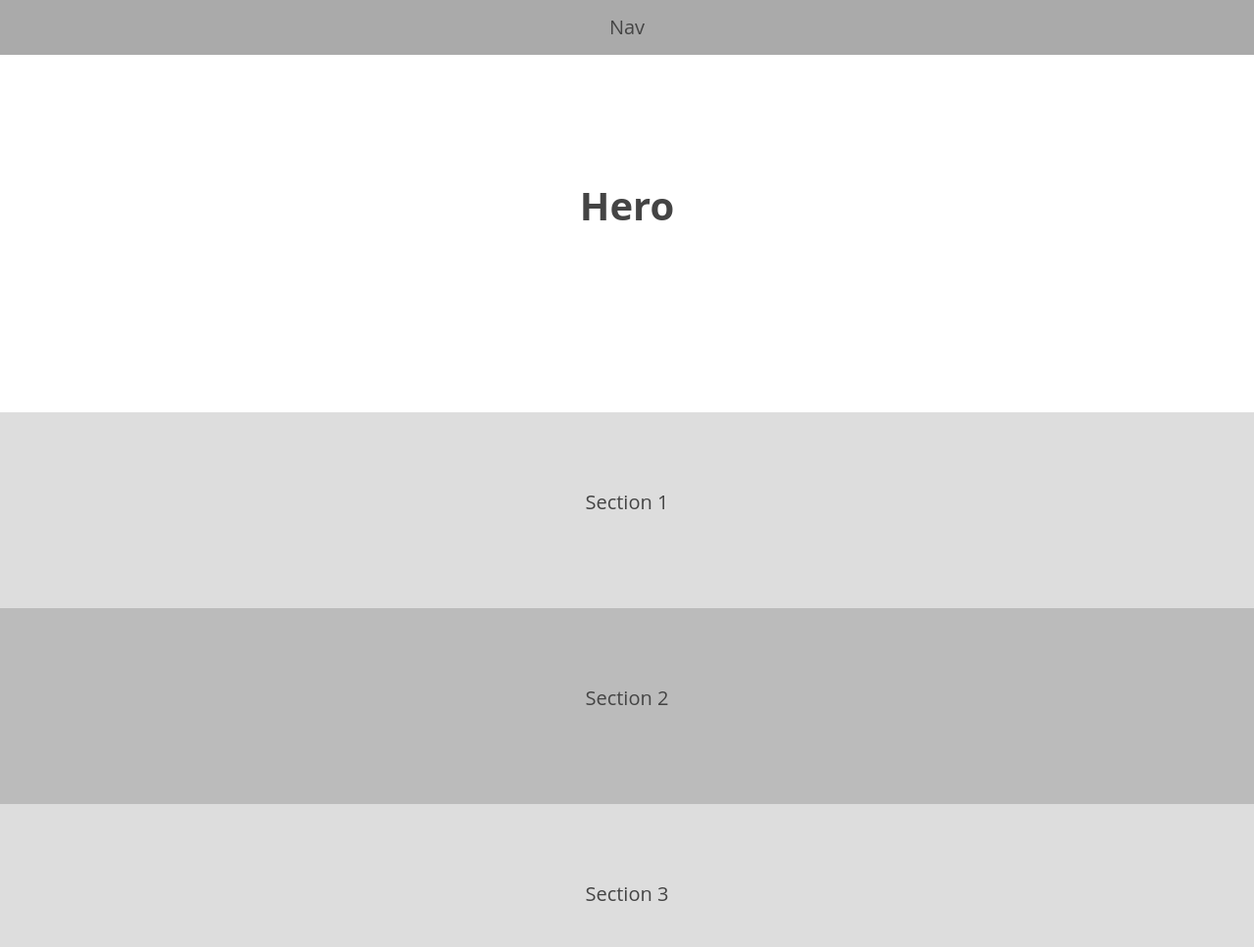
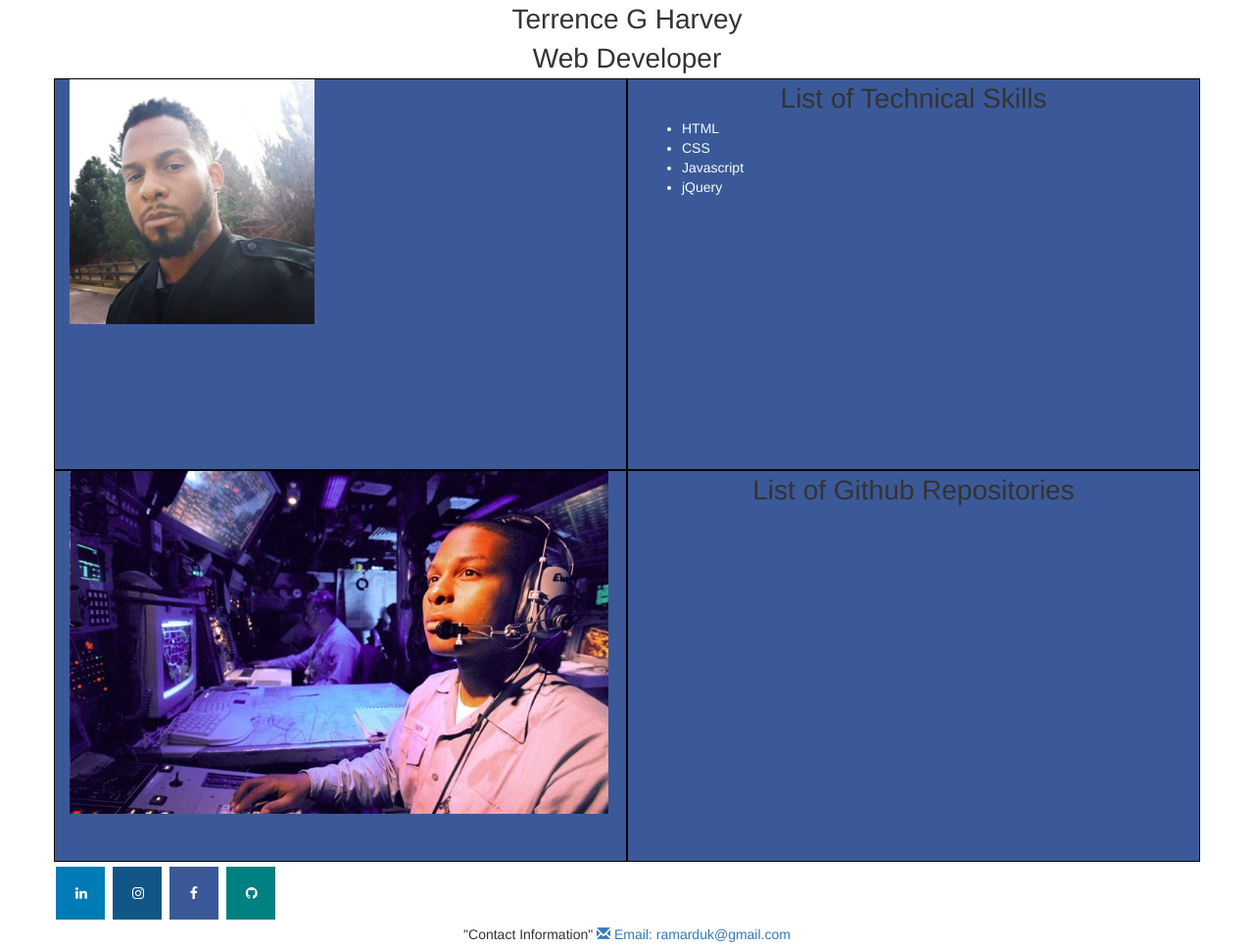
Before and after one commit to thinkful-ei-firefly/terrence-portfolio, a plain HTML site: page index.html in a window 1280 px wide. Shown: the top 967 px of the page at 98% size. Drawn offline with nearby package versions, Linux system fonts and the light colour scheme; no server answers.

Commit message:
new profile

```diff
--- a/index.css
+++ b/index.css
@@ -1,4 +1,4 @@
-* {
+/* * {
     box-sizing: border-box;
   }
 
@@ -40,3 +40,80 @@
   section:nth-child(even) {
     background-color: #ddd;
   }
+   */
+
+   html, body {
+    height: 100%;
+
+  }
+  body {
+    display: flex;
+    flex-direction: column;
+    margin-bottom: 20px;
+
+  }
+  .content {
+    flex: 1 0 auto;
+  }
+  .footer {
+    flex-shrink: 0;
+    text-align: center;
+    margin-bottom: 20px;
+  }
+  .fa {
+    padding: 20px;
+    font-size: 30px;
+    width: 50px;
+    text-align: center;
+    text-decoration: none;
+    margin: 5px 2px;
+  }
+
+  .fa:hover {
+      opacity: 0.7;
+  }
+
+  .fa-facebook {
+    background: #3B5998;
+    color: white;
+  }
+
+  .fa-instagram {
+        background: #125688;
+        color: white;
+  }
+
+  .fa-linkedin {
+    background: #007bb5;
+    color: white;
+  }
+
+  .fa-github {
+    background: teal;
+    color: white;
+  }
+
+  .col-md-6 {
+    border: 1px solid black;
+    height: 400px;
+    background-color: #3B5998
+  }
+  header {
+    text-align: center;
+    font-size: 2em;
+
+  }
+
+  ul {
+    color: azure;
+  }
+
+  #navy {
+    height: 350px;
+    width: 550px;
+  }
+
+  #profile {
+    height: 250px;
+    width: 250px;
+  }
--- a/index.html
+++ b/index.html
@@ -1,4 +1,4 @@
-<!DOCTYPE html>
+<!-- <!DOCTYPE html>
 <html lang="en">
 <head>
     <title>HTML wireframe</title>
@@ -35,4 +35,60 @@
     </main>
     <footer role="content-info">Footer</footer>
 </body>
+</html> -->
+
+<!DOCTYPE html>
+<html>
+
+<head>
+    <title>My Portfolio</title>
+    <link rel="stylesheet" type="text/css" href="index.css">
+    <link rel="stylesheet" href="https://use.fontawesome.com/releases/v5.5.0/css/all.css"
+        integrity="sha384-B4dIYHKNBt8Bc12p+WXckhzcICo0wtJAoU8YZTY5qE0Id1GSseTk6S+L3BlXeVIU" crossorigin="anonymous">
+    <link rel="stylesheet" href="https://cdnjs.cloudflare.com/ajax/libs/font-awesome/4.7.0/css/font-awesome.min.css">
+    <link rel="stylesheet" href="https://maxcdn.bootstrapcdn.com/bootstrap/3.3.7/css/bootstrap.min.css"
+        integrity="sha384-BVYiiSIFeK1dGmJRAkycuHAHRg32OmUcww7on3RYdg4Va+PmSTsz/K68vbdEjh4u" crossorigin="anonymous">
+</head>
+
+<body>
+    <div class="content">
+        <header>Terrence G Harvey<br>Web Developer</header>
+        <div class="container">
+            <div class="row">
+                <div class="col-md-6"><img id="profile" src="images/profile.jpg" alt="Profile picture"/></div>
+                <div class="col-md-6">
+                    <header>List of Technical Skills</header>
+                    <ul id="techSkills">
+                        <li>HTML</li>
+                        <li>CSS</li>
+                        <li>Javascript</li>
+                        <li>jQuery</li>
+                    </ul>
+                </div>
+                <div class="col-md-6"><img id="navy" src="images/navy.jpg" alt="Navy picture"/></div>
+                <div class="col-md-6">
+                    <header>List of Github Repositories</header>
+                    <ul id="repoList">
+                    </ul>
+                </div>
+                <a href="https://www.linkedin.com/in/terrence-harvey/" class="fa fa-linkedin"></a>
+                <a href="https://www.instagram.com/ramarduk" class="fa fa-instagram"></a>
+                <a href="https://www.facebook.com/terrence.g.harvey" class="fa fa-facebook"></a>
+                <a href="https://github.com/Ramarduk" class="fa fa-github"></a>
+            </div>
+        </div>
+    </div>
+    <footer class="footer">"Contact Information"<a href="#">
+            <span class="glyphicon glyphicon-envelope"></span> Email: ramarduk@gmail.com
+        </a>
+        <footer>
+            <script src="https://code.jquery.com/jquery-3.2.1.min.js"
+                integrity="sha256-hwg4gsxgFZhOsEEamdOYGBf13FyQuiTwlAQgxVSNgt4=" crossorigin="anonymous"></script>
+            <script src="https://ajax.googleapis.com/ajax/libs/jquery/3.2.1/jquery.min.js"></script>
+            <script src="https://maxcdn.bootstrapcdn.com/bootstrap/3.3.7/js/bootstrap.min.js"
+                integrity="sha384-Tc5IQib027qvyjSMfHjOMaLkfuWVxZxUPnCJA7l2mCWNIpG9mGCD8wGNIcPD7Txa"
+                crossorigin="anonymous"></script>
+            <script src="index.js"></script>
+</body>
+
 </html>
--- a/index.js
+++ b/index.js
@@ -0,0 +1,27 @@
+'use strict';
+$(document).ready(function(){
+  $('a').hover(function(){
+    $(this).css('font-size', '200%');
+  }, function(){
+    $(this).css('font-size', '100%');
+  });
+});
+
+let newRequest=new XMLHttpRequest();
+newRequest.onreadystatechange=function(){
+  if(this.readyState===4 && this.status===200){
+    let myObj=JSON.parse(this.responseText);
+    for(var i=0; i< myObj.length; i++){
+      addRepo(myObj[i].name);
+    }
+  }
+};
+newRequest.open('GET','https://api.github.com/users/RAMARDUK/repos', true );
+newRequest.send();
+
+function addRepo(name){
+  var node= document.createElement('li');
+  var textNode= document.createTextNode(name);
+  node.appendChild(textNode);
+  document.getElementById('repoList').appendChild(node);
+}
```
Also changed, not shown: images/navy.jpg (added), images/profile.jpg (added).
